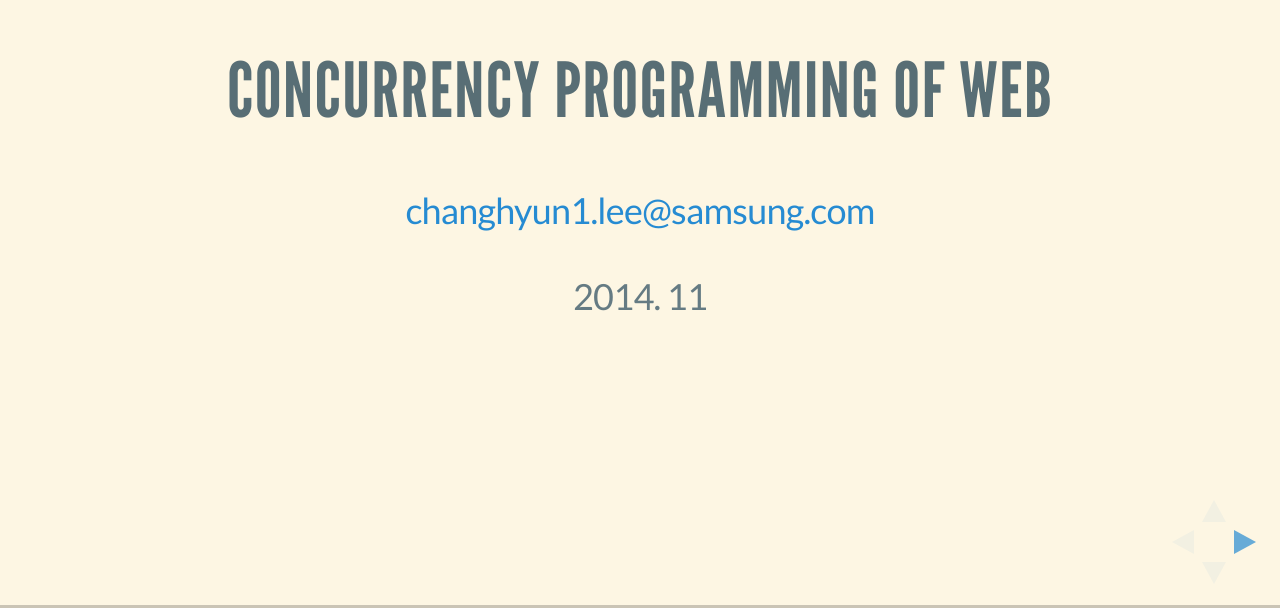
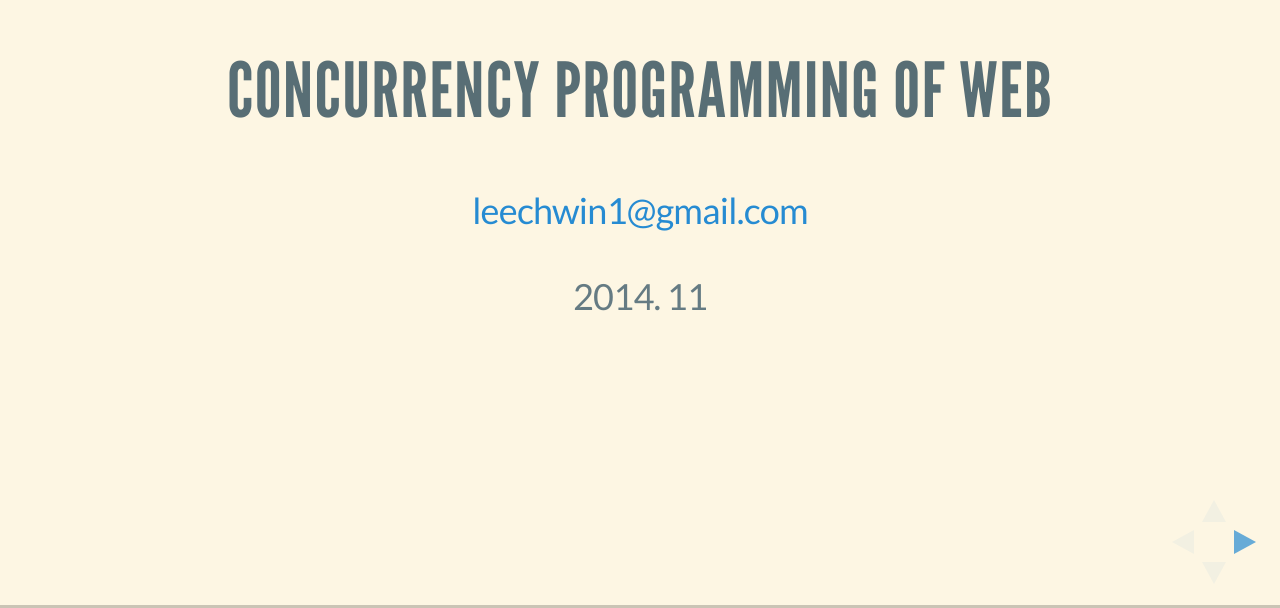
Before and after one commit to leechwin/slide-webworker, a website: page index.html in a window 1280 px wide. Shown: the part 192-800 px from the top of the page. Drawn offline with Linux system fonts and the light colour scheme; some packages are replaced by stand-ins of ours; files whose address does not match are found by name.

```diff
--- a/index.html
+++ b/index.html
@@ -43,7 +43,7 @@
                     <h2>Concurrency Programming of Web</h2>
                     <br>
                     <div>
-                        <a href="mailto:leechwin1@gmail.com">changhyun1.lee@samsung.com</a>
+                        <a href="mailto:leechwin1@gmail.com">leechwin1@gmail.com</a>
                     </div>
                     <br>
                     <div>2014. 11</div>
@@ -589,7 +589,7 @@
                     <section>
                         <h1>Thank you!</h1>
                         <br>
-                            <span class='myspan'><a href="mailto:leechwin1@gmail.com">changhyun1.lee@samsung.com</a></span>
+                            <span class='myspan'><a href="mailto:leechwin1@gmail.com">leechwin1@gmail.com</a></span>
                     </section>
                 </section>
 
```
